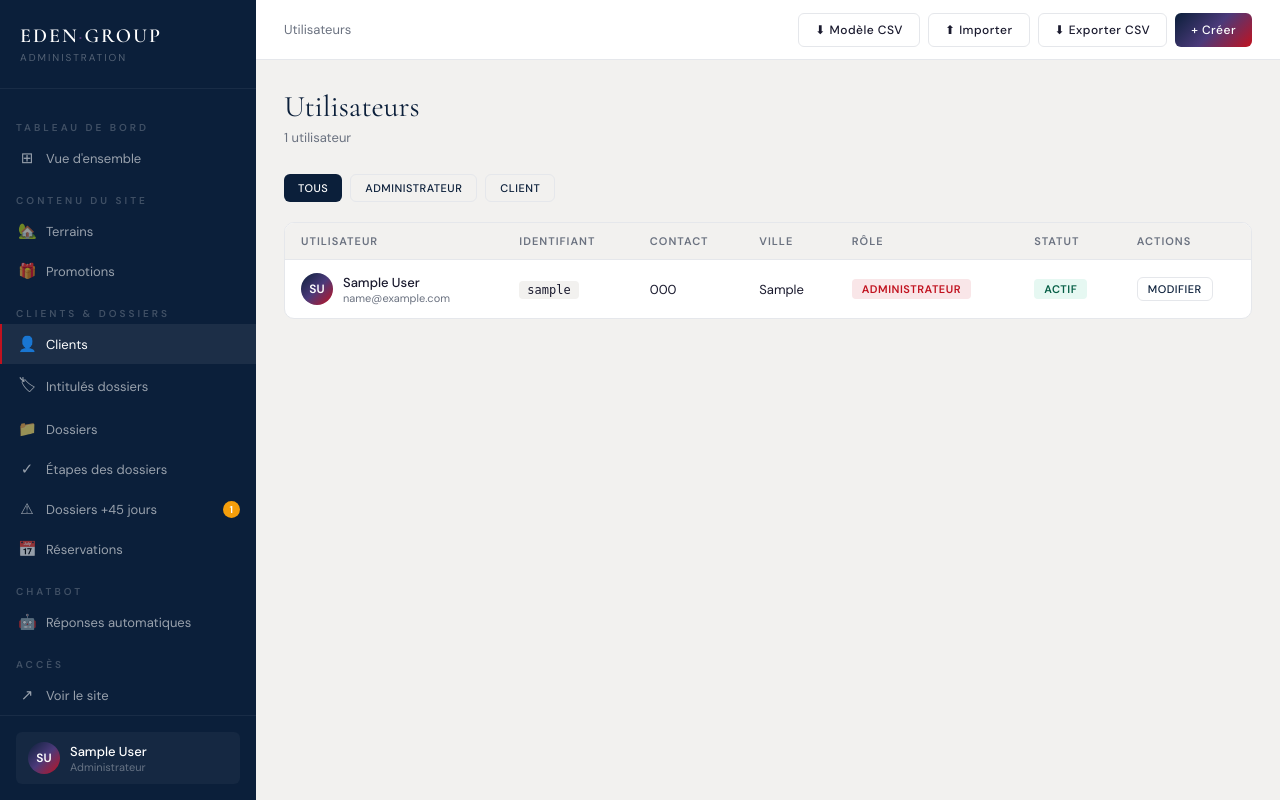
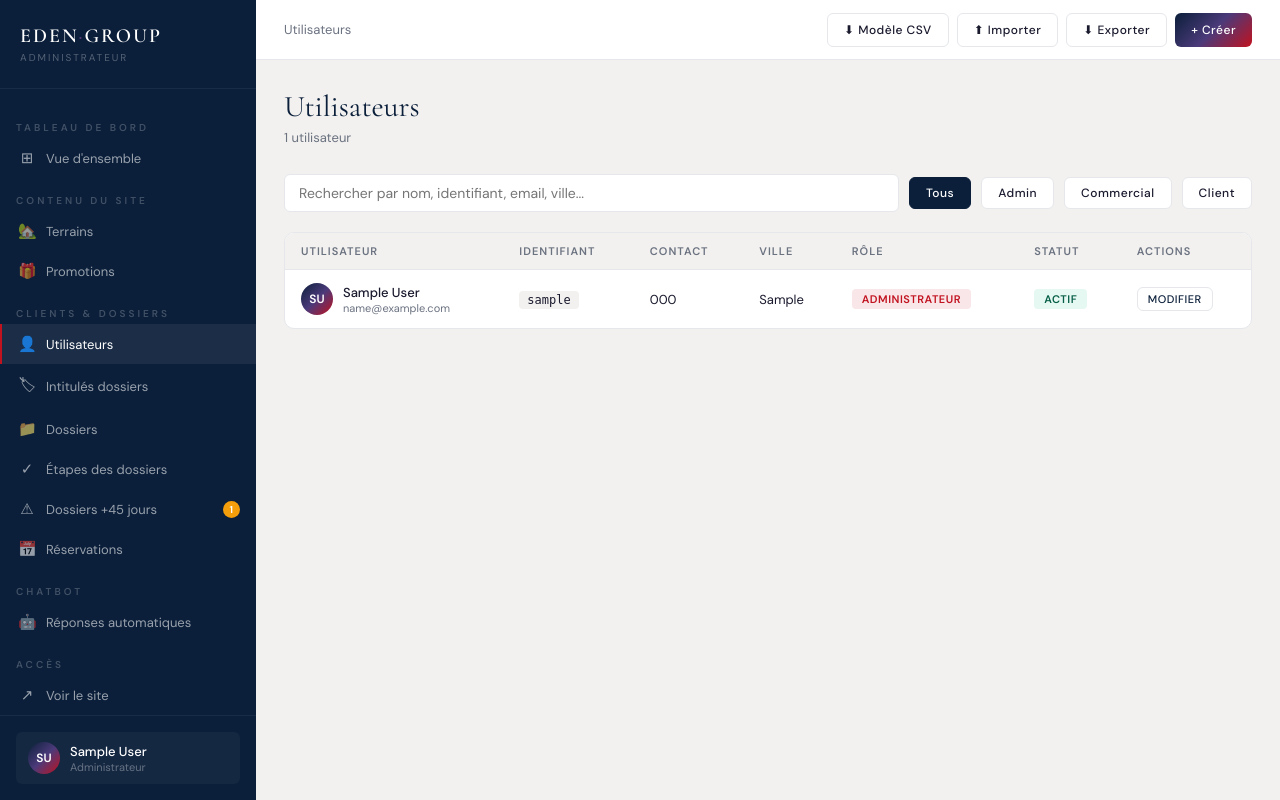
Before and after one commit to edenapplication/EDEN_DOSSIER, a Django app: page /admin-panel/utilisateurs/ in a window 1280 px wide. Run offline with Django 5.2, Linux system fonts and the light colour scheme; a user stored in the database is signed in; tables that the repository leaves empty hold one stand-in row (values such as "Sample post").

Commit message:
Mise à jour du projet

```diff
--- a/templates/adminpanel/base.html
+++ b/templates/adminpanel/base.html
@@ -93,8 +93,6 @@ button{cursor:pointer;font-family:inherit}
 .btn-danger:hover{background:var(--red);color:#fff}
 .btn-outline{background:none;color:var(--navy);border:1.5px solid var(--border)}
 .btn-outline:hover{border-color:var(--navy)}
-.btn-success{background:rgba(16,185,129,.1);color:#065f46;border:1px solid rgba(16,185,129,.2)}
-.btn-success:hover{background:#10b981;color:#fff}
 .btn-sm{padding:6px 14px;font-size:11px}
 .btn-xs{padding:4px 10px;font-size:11px}
 .form-group{margin-bottom:18px}
@@ -115,8 +113,6 @@ button{cursor:pointer;font-family:inherit}
 .alert-error{background:rgba(193,18,31,.06);border:1px solid rgba(193,18,31,.2);color:var(--red)}
 .progress-bar-wrap{height:6px;background:var(--gray);border-radius:100px;overflow:hidden}
 .progress-bar{height:100%;background:var(--gradient);border-radius:100px;transition:width 1s ease}
-
-/* NOTIFICATION BANNER */
 .notif-banner{background:linear-gradient(135deg,rgba(245,158,11,.12),rgba(245,158,11,.06));border:1px solid rgba(245,158,11,.3);border-radius:var(--radius-sm);padding:14px 20px;margin-bottom:24px;display:flex;align-items:center;gap:14px;flex-wrap:wrap}
 .notif-banner-icon{font-size:20px;flex-shrink:0}
 .notif-banner-text{flex:1;font-size:13px;color:#92400e;line-height:1.5}
@@ -129,9 +125,10 @@ button{cursor:pointer;font-family:inherit}
 <aside class="sidebar" id="sidebar">
   <div class="sidebar-logo">
     <div class="sidebar-logo-text">EDEN<span style="background:var(--gradient);-webkit-background-clip:text;-webkit-text-fill-color:transparent;background-clip:text">·</span>GROUP</div>
-    <div class="sidebar-logo-badge">Administration</div>
+    <div class="sidebar-logo-badge">{{ request.user.get_role_display }}</div>
   </div>
   <nav class="sidebar-nav">
+
     <div class="sidebar-section">Tableau de bord</div>
     <a href="{% url 'admin_dashboard' %}" class="sidebar-link {% if request.resolver_match.url_name == 'admin_dashboard' %}active{% endif %}">
       <span class="sidebar-icon">⊞</span> Vue d'ensemble
@@ -147,17 +144,19 @@ button{cursor:pointer;font-family:inherit}
 
     <div class="sidebar-section">Clients & Dossiers</div>
     <a href="{% url 'admin_clients' %}" class="sidebar-link {% if 'client' in request.resolver_match.url_name %}active{% endif %}">
-      <span class="sidebar-icon">👤</span> Clients
+      <span class="sidebar-icon">👤</span> Utilisateurs
     </a>
     <a href="{% url 'admin_intitules' %}" class="sidebar-link {% if 'intitule' in request.resolver_match.url_name %}active{% endif %}">
-  <span class="sidebar-icon">🏷</span> Intitulés dossiers
-</a>
-    <a href="{% url 'admin_dossiers' %}" class="sidebar-link {% if request.resolver_match.url_name in 'admin_dossiers,admin_dossier_detail,admin_dossier_create' %}active{% endif %}">
+      <span class="sidebar-icon">🏷</span> Intitulés dossiers
+    </a>
+    <a href="{% url 'admin_dossiers' %}" class="sidebar-link {% if 'admin_dossiers' == request.resolver_match.url_name or 'admin_dossier_detail' == request.resolver_match.url_name or 'admin_dossier_create' == request.resolver_match.url_name %}active{% endif %}">
       <span class="sidebar-icon">📁</span> Dossiers
     </a>
     <a href="{% url 'admin_etapes_globales' %}" class="sidebar-link {% if 'etape' in request.resolver_match.url_name %}active{% endif %}">
       <span class="sidebar-icon">✓</span> Étapes des dossiers
     </a>
+
+    {% if request.user.role == 'admin' %}
     <a href="{% url 'admin_dossiers_alerte' %}" class="sidebar-link {% if 'alerte' in request.resolver_match.url_name %}active{% endif %}">
       <span class="sidebar-icon">⚠</span> Dossiers +45 jours
       {% load dossier_tags %}{% get_alerte_count as alerte_count %}{% if alerte_count > 0 %}<span class="sidebar-badge-orange">{{ alerte_count }}</span>{% endif %}
@@ -165,6 +164,7 @@ button{cursor:pointer;font-family:inherit}
     <a href="{% url 'admin_reservations' %}" class="sidebar-link {% if 'reservation' in request.resolver_match.url_name %}active{% endif %}">
       <span class="sidebar-icon">📅</span> Réservations
     </a>
+    {% endif %}
 
     <div class="sidebar-section">Chatbot</div>
     <a href="{% url 'admin_chatbot' %}" class="sidebar-link {% if 'chatbot' in request.resolver_match.url_name %}active{% endif %}">
@@ -184,7 +184,7 @@ button{cursor:pointer;font-family:inherit}
       <div class="sidebar-avatar">{{ request.user.get_initials }}</div>
       <div>
         <div class="sidebar-user-name">{{ request.user.get_full_name|default:request.user.username }}</div>
-        <div class="sidebar-user-role">Administrateur</div>
+        <div class="sidebar-user-role">{{ request.user.get_role_display }}</div>
       </div>
     </div>
   </div>
--- a/templates/adminpanel/clients/list.html
+++ b/templates/adminpanel/clients/list.html
@@ -3,33 +3,45 @@
 {% block breadcrumb %}Utilisateurs{% endblock %}
 
 {% block topbar_actions %}
-<a href="{% url 'admin_clients_template' %}" class="topbar-btn topbar-btn-outline" style="border:1.5px solid var(--border);color:var(--text)">⬇ Modèle CSV</a>
-<a href="{% url 'admin_clients_import' %}" class="topbar-btn topbar-btn-outline" style="border:1.5px solid var(--border);color:var(--text)">⬆ Importer</a>
-<a href="{% url 'admin_clients_export' %}{% if role_filter %}?role={{ role_filter }}{% endif %}" class="topbar-btn topbar-btn-outline" style="border:1.5px solid var(--border);color:var(--text)">⬇ Exporter CSV</a>
+<a href="{% url 'admin_clients_template' %}" class="topbar-btn" style="border:1.5px solid var(--border);color:var(--text);background:#fff">⬇ Modèle CSV</a>
+<a href="{% url 'admin_clients_import' %}" class="topbar-btn" style="border:1.5px solid var(--border);color:var(--text);background:#fff">⬆ Importer</a>
+<a href="{% url 'admin_clients_export' %}" class="topbar-btn" style="border:1.5px solid var(--border);color:var(--text);background:#fff">⬇ Exporter</a>
 <a href="{% url 'admin_client_create' %}" class="topbar-btn topbar-btn-primary">+ Créer</a>
+{% endblock %}
+
+{% block extra_css %}
+<style>
+.filter-bar{display:flex;gap:10px;margin-bottom:20px;flex-wrap:wrap;align-items:center}
+.search-input{flex:1;min-width:200px;background:#fff;border:1.5px solid var(--border);border-radius:var(--radius-sm);padding:9px 14px;font-size:14px;font-family:inherit;outline:none;transition:border-color .2s}
+.search-input:focus{border-color:var(--navy)}
+.role-btn{padding:7px 16px;border-radius:var(--radius-sm);font-size:12px;font-weight:500;border:1.5px solid var(--border);background:#fff;cursor:pointer;transition:all .2s;letter-spacing:.5px;text-decoration:none;color:var(--text)}
+.role-btn.active,.role-btn:hover{background:var(--navy);color:#fff;border-color:var(--navy)}
+.hidden-row{display:none}
+</style>
 {% endblock %}
 
 {% block content %}
 <div class="page-header">
-  <div><h1 class="page-title">Utilisateurs</h1><p class="page-sub">{{ clients.count }} utilisateur{{ clients.count|pluralize }}</p></div>
+  <div><h1 class="page-title">Utilisateurs</h1><p class="page-sub" id="countLabel">{{ clients.count }} utilisateur{{ clients.count|pluralize }}</p></div>
 </div>
 
-<div style="display:flex;gap:8px;margin-bottom:20px;flex-wrap:wrap">
-  <a href="{% url 'admin_clients' %}" class="btn btn-sm {% if not role_filter %}btn-secondary{% else %}btn-outline{% endif %}">Tous</a>
-  {% for val, label in roles %}
-  <a href="{% url 'admin_clients' %}?role={{ val }}" class="btn btn-sm {% if role_filter == val %}btn-secondary{% else %}btn-outline{% endif %}">{{ label }}</a>
-  {% endfor %}
+<div class="filter-bar">
+  <input type="text" class="search-input" id="searchInput" placeholder="Rechercher par nom, identifiant, email, ville..." oninput="filterTable()">
+  <button class="role-btn active" id="btn-all" onclick="filterRole('',this)">Tous</button>
+  <button class="role-btn" id="btn-admin" onclick="filterRole('admin',this)">Admin</button>
+  <button class="role-btn" id="btn-commercial" onclick="filterRole('commercial',this)">Commercial</button>
+  <button class="role-btn" id="btn-client" onclick="filterRole('client',this)">Client</button>
 </div>
 
 <div class="card">
   <div class="table-wrap">
-    <table class="table">
+    <table class="table" id="usersTable">
       <thead>
         <tr><th>Utilisateur</th><th>Identifiant</th><th>Contact</th><th>Ville</th><th>Rôle</th><th>Statut</th><th>Actions</th></tr>
       </thead>
       <tbody>
         {% for c in clients %}
-        <tr>
+        <tr data-role="{{ c.role }}" data-search="{{ c.username|lower }} {{ c.first_name|lower }} {{ c.last_name|lower }} {{ c.email|lower }} {{ c.city|lower }} {{ c.phone|lower }}">
           <td>
             <div style="display:flex;align-items:center;gap:10px">
               <div style="width:32px;height:32px;border-radius:50%;background:var(--gradient);color:#fff;display:flex;align-items:center;justify-content:center;font-size:12px;font-weight:600;flex-shrink:0">{{ c.get_initials }}</div>
@@ -65,3 +77,30 @@
   </div>
 </div>
 {% endblock %}
+
+{% block extra_js %}
+<script>
+let currentRole = '';
+
+function filterRole(role, btn){
+  currentRole = role;
+  document.querySelectorAll('.role-btn').forEach(b=>b.classList.remove('active'));
+  btn.classList.add('active');
+  filterTable();
+}
+
+function filterTable(){
+  const q = document.getElementById('searchInput').value.toLowerCase().trim();
+  const rows = document.querySelectorAll('#usersTable tbody tr[data-role]');
+  let visible = 0;
+  rows.forEach(row=>{
+    const matchRole = !currentRole || row.dataset.role === currentRole;
+    const matchSearch = !q || row.dataset.search.includes(q);
+    const show = matchRole && matchSearch;
+    row.style.display = show ? '' : 'none';
+    if(show) visible++;
+  });
+  document.getElementById('countLabel').textContent = visible + ' utilisateur' + (visible > 1 ? 's' : '');
+}
+</script>
+{% endblock %}
--- a/templates/adminpanel/intitules/form.html
+++ b/templates/adminpanel/intitules/form.html
@@ -3,14 +3,14 @@
 {% block breadcrumb %}<a href="{% url 'admin_intitules' %}">Intitulés</a> › {{ action }}{% endblock %}
 
 {% block content %}
-<div class="page-header"><div><h1 class="page-title">{{ action }} un intitulé</h1></div></div>
+<div class="page-header"><div><h1 class="page-title">{{ action }} un Site</h1></div></div>
 <div style="max-width:520px">
   <form method="post">
     {% csrf_token %}
     <div class="form-section">
       <div class="form-section-title">Informations</div>
       <div class="form-group">
-        <label class="form-label">Intitulé *</label>
+        <label class="form-label">Site *</label>
         <input type="text" name="name" class="form-control" value="{{ intitule.name|default:'' }}" required placeholder="Ex : Lotissement Odza, Parcelle Bastos...">
       </div>
       <div class="form-group">
--- a/templates/adminpanel/intitules/list.html
+++ b/templates/adminpanel/intitules/list.html
@@ -5,12 +5,12 @@
 
 {% block content %}
 <div class="page-header">
-  <div><h1 class="page-title">Intitulés de dossier</h1><p class="page-sub">Définissez les types de dossiers disponibles à la création</p></div>
+  <div><h1 class="page-title">Nom du Site</h1><p class="page-sub">Définissez les types de dossiers disponibles à la création</p></div>
 </div>
 <div class="card">
   <div class="table-wrap">
     <table class="table">
-      <thead><tr><th>Intitulé</th><th>Description</th><th>Dossiers liés</th><th>Actions</th></tr></thead>
+      <thead><tr><th>Site</th><th>Description</th><th>Dossiers liés</th><th>Actions</th></tr></thead>
       <tbody>
         {% for obj in intitules %}
         <tr>
@@ -25,7 +25,7 @@
           </td>
         </tr>
         {% empty %}
-        <tr><td colspan="4" style="text-align:center;padding:48px;color:var(--muted)">Aucun intitulé créé</td></tr>
+        <tr><td colspan="4" style="text-align:center;padding:48px;color:var(--muted)">Aucun Site créé</td></tr>
         {% endfor %}
       </tbody>
     </table>
--- a/templates/dossiers/detail.html
+++ b/templates/dossiers/detail.html
@@ -87,9 +87,9 @@
     <div class="dossier-banner-info">
       <div class="banner-site">EDEN · GROUP</div>
       <div class="banner-greeting">
-        Bonjour, {{ user.first_name|default:user.username }}<br>
-        <em style="font-size:0.75em;color:rgba(255,255,255,.7)">{{ dossier.title }}</em>
-      </div>
+  Bonjour, {{ user.first_name|default:user.username }}<br>
+  <em style="font-size:0.75em;color:rgba(255,255,255,.7)">{{ dossier.get_title }}</em>
+</div>
       <div class="banner-details">
         <div class="banner-detail-item">
           <span class="banner-detail-label">Référence</span>
```
Also changed, not shown: templates/adminpanel/clients/form.html (+4 -4 lines), templates/adminpanel/dossiers/list.html (+67 -5 lines).
